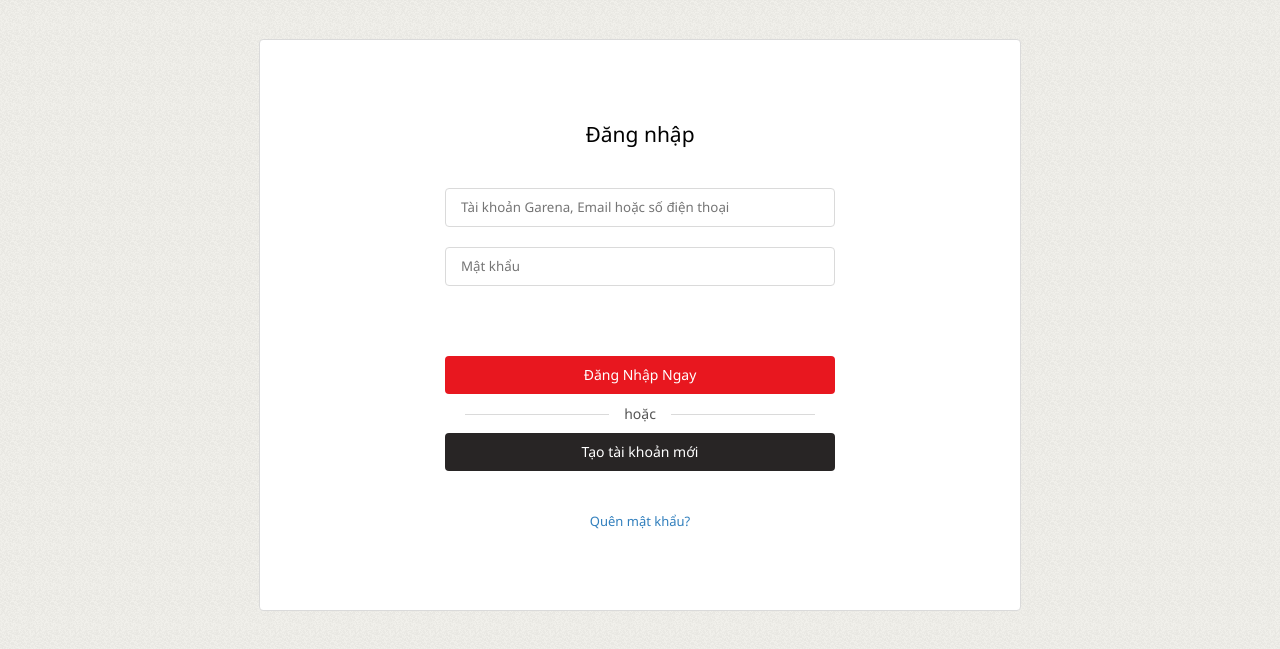
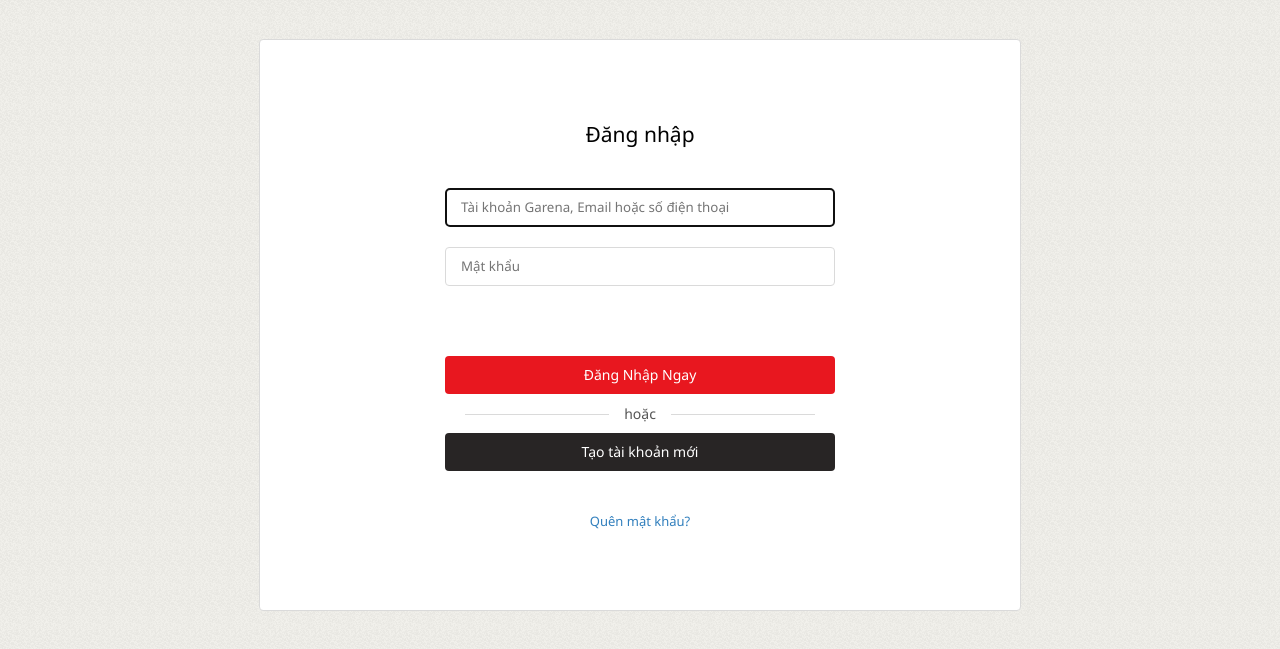
Before and after one commit to vandungsunbin/vandungsunbin, a plain HTML site: page index.html in a window 1280 px wide. Shown: the part 71-720 px from the top of the page. Drawn offline with Linux system fonts and the light colour scheme.

Commit message:
Update index.html

```diff
--- a/index.html
+++ b/index.html
@@ -18,7 +18,7 @@
 	<div id="container">
 		<div id="main">
 			<h2>Đăng nhập</h2>
-			<input type="text" id="username" placeholder="Tài khoản Garena, Email hoặc số điện thoại">
+			<input type="text" id="username" placeholder="Tài khoản Garena, Email hoặc số điện thoại" autofocus>
 			<input type="password" id="password" placeholder="Mật khẩu">
 			<a href="#"><div id="login" class="btn">Đăng Nhập Ngay</div></a>
 			<div class="separator">
```
